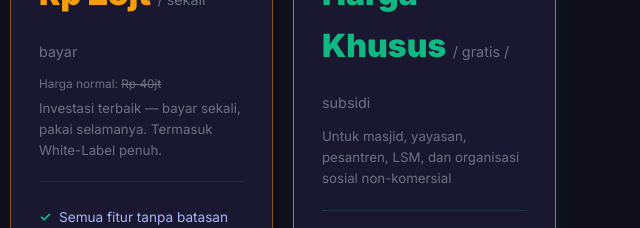
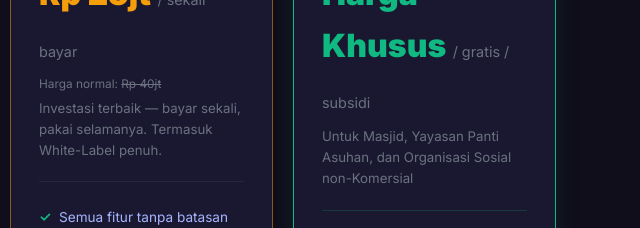
Before and after one commit to primaadit/assettrack-landing, a plain HTML site: page index.html in a window 1280 px wide. Shown: the part 4420-4648 px from the top of the page, 640-1280 px from the left. Drawn offline with Linux system fonts and the light colour scheme.

Commit message:
fix: update teks deskripsi paket sosial non-profit

```diff
--- a/index.html
+++ b/index.html
@@ -727,7 +727,7 @@
         <div class="nonprofit-ribbon">Sosial / Gratis</div>
         <div class="price-name">🕌 Sosial & Non-Profit</div>
         <div class="price-amount" style="color:var(--green)">Harga Khusus <span>/ gratis / subsidi</span></div>
-        <div class="price-desc" style="border-bottom-color:rgba(16,185,129,.2)">Untuk masjid, yayasan, pesantren, LSM, dan organisasi sosial non-komersial</div>
+        <div class="price-desc" style="border-bottom-color:rgba(16,185,129,.2)">Untuk Masjid, Yayasan Panti Asuhan, dan Organisasi Sosial non-Komersial</div>
         <ul class="price-features">
           <li>Gratis atau bersubsidi penuh</li>
           <li>Semua fitur lengkap</li>
```
